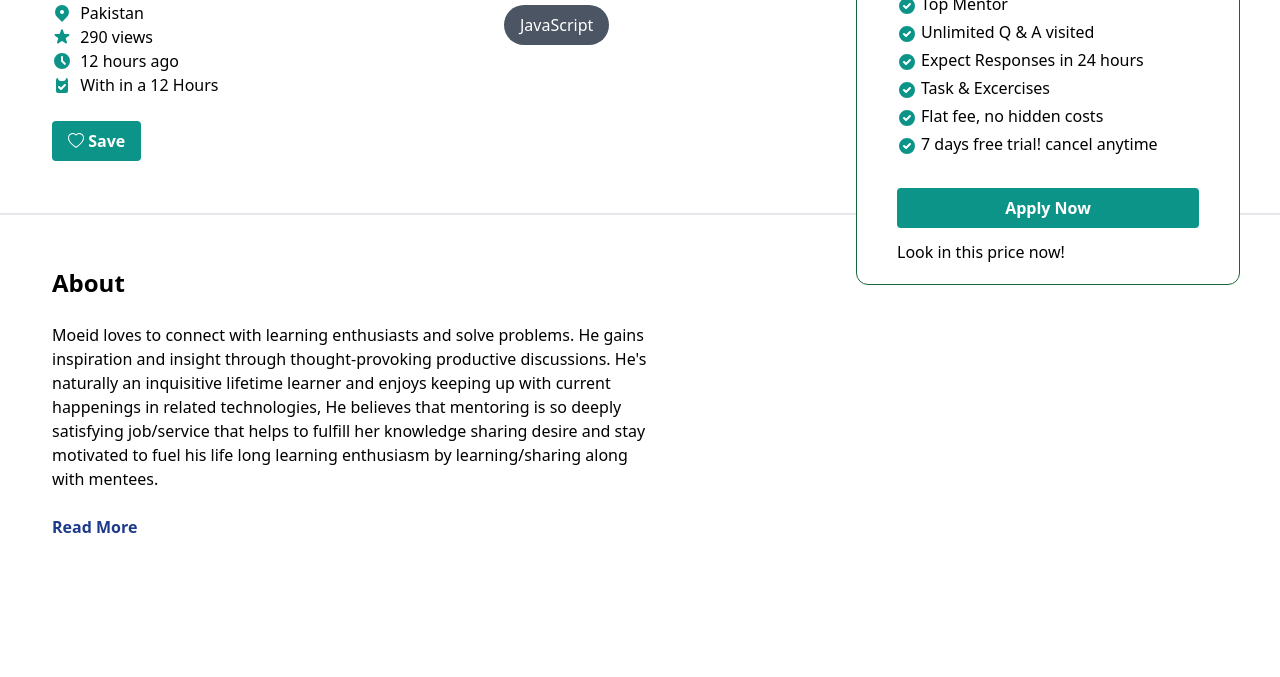
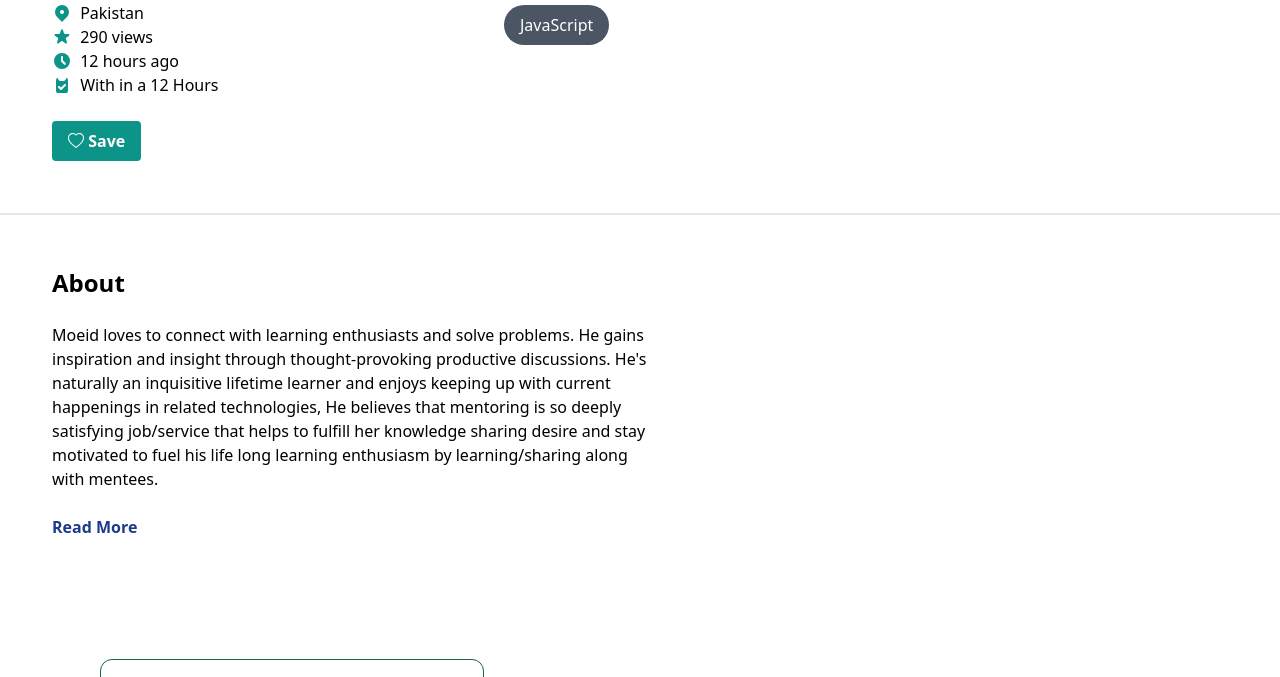
Before and after one commit to moeidahmed/portfolio, a plain HTML site: page index.html in a window 1280 px wide. Shown: the part 467-1144 px from the top of the page. Before the commit the page ends 1058 px from the top, so only its background shows below. Drawn offline with nearby package versions, Linux system fonts and the light colour scheme.

Commit message:
Update index.html

```diff
--- a/index.html
+++ b/index.html
@@ -5,8 +5,13 @@
     <meta name="viewport" content="width=device-width, initial-scale=1.0" />
     <script src="https://cdn.tailwindcss.com"></script>
   </head>
+  <style>@media (max-width: 1287px) {
+    #selling-points {
+      position: static;
+      margin: 100px;
+    }
+  }</style>
   <body class="not-italic" onload="userdata()">
-
 <!-- Header Part -->
     <div class="bg-sky-900 w-full h-64 mb-20 relative">
       <div id="image"></div>
@@ -80,7 +85,7 @@
       </div>
 
 <!-- Card -->
-    <div
+    <div id="selling-points"
       class="px-10 py-5 flex flex-col gap-1 w-96 border-green-800 border rounded-xl fixed bottom-12 right-10 bg-white">
       <p class="text-sm text-teal-600 uppercase font-semibold">MENTORSHIP PLAN</p>
       <span><h class="text-3xl"><b>$100</b></h><b>/month</b></span>
```
